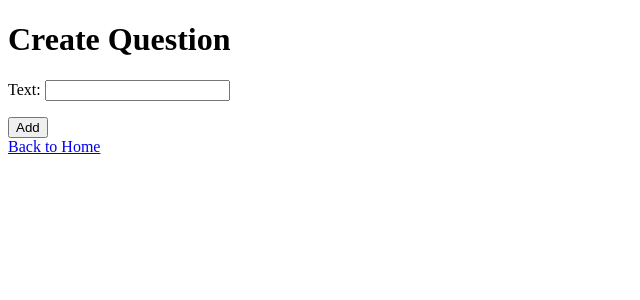
After one commit to jhbeltran01/quizapp, a Django app: page /quiz/create-question/1 in a window 1280 px wide. The commit adds this page. Shown: the top 300 px of the page, without its empty margins (0-640 px from the left). Run offline with Django 4.2, Linux system fonts and the light colour scheme; the visitor is signed in with stand-in values (Sample User, id 1).

Commit message:
implement create question feature

```diff
--- /dev/null
+++ b/project_apps/quiz/forms/CreateQuestionForm.py
@@ -0,0 +1,9 @@
+from django import forms
+
+from ..models import Question
+
+
+class CreateQuestionForm(forms.ModelForm):
+	class Meta:
+		model = Question
+		fields = ('text',)
--- a/project_apps/quiz/models.py
+++ b/project_apps/quiz/models.py
@@ -31,3 +31,16 @@ class Test(models.Model):
 
 	def __str__(self):
 		return self.text
+
+
+
+class Question(models.Model):
+	tests = models.ManyToManyField(Test)
+	text = models.CharField(max_length=500)
+	# correct_answer = models.IntegerField()
+	created_at = models.DateTimeField(auto_now_add=True)
+	modified_at = models.DateTimeField(auto_now=True)
+
+
+	def __str__(self):
+		return self.text
--- a/project_apps/quiz/urls.py
+++ b/project_apps/quiz/urls.py
@@ -7,7 +7,7 @@ from .views.RedirectToUpdateStudentDataOrJoinRoomView import RedirectToUpdateStu
 from .views.UpdateStudentIdAndCourseView import UpdateStudentIdAndCourseView
 from .views.TestListView import TestListView
 from .views.CreateTestView import CreateTestView
-from .views.CreateChoiceView import CreateChoiceView
+from .views.CreateQuestionView import CreateQuestionView
 
 app_name = 'quiz'
 
@@ -19,5 +19,5 @@ urlpatterns = [
 	path('fill-user-data/<str:pk>', UpdateStudentIdAndCourseView.as_view(), name='fill-student-data'),
 	path('created-tests/<int:room_id>/', TestListView.as_view(), name='test-list'),
 	path('create-new-test/<int:pk>', CreateTestView.as_view(), name='create-test'),
-	path('add-choices/<int:pk>', CreateChoiceView.as_view(), name='create-choice')
+	path('create-question/<int:pk>', CreateQuestionView.as_view(), name='create-question')
 ]
--- /dev/null
+++ b/project_apps/quiz/views/CreateQuestionView.py
@@ -0,0 +1,22 @@
+from django.views import generic
+from django.contrib.auth.mixins import LoginRequiredMixin
+from django.http import HttpResponseRedirect
+from django.urls import reverse
+
+from ..models import Question
+from ..forms.CreateQuestionForm import CreateQuestionForm
+
+class CreateQuestionView(LoginRequiredMixin, generic.CreateView):
+	model = Question
+	form_class = CreateQuestionForm
+	template_name = 'quiz/create-question.html'
+
+
+	def form_valid(self, form):
+		new_question = form.save()
+		self.question_id = new_question.id
+		return self.get_success_url()
+
+
+	def get_success_url(self):
+		return HttpResponseRedirect(reverse('quiz:create-choices', args=(self.question_id,)))
--- /dev/null
+++ b/templates/quiz/create-question.html
@@ -0,0 +1,10 @@
+{% extends '../layouts/base.html' %}
+<span></span>
+{% block content %}
+<h1>Create Question</h1>
+<form action="" method="post">
+  {% csrf_token %} {{ form.as_p }}
+  <input type="submit" value="Add" />
+</form>
+<a href="{% url 'quiz:home' %}">Back to Home</a>
+{% endblock content %}
--- a/templates/quiz/test-list.html
+++ b/templates/quiz/test-list.html
@@ -13,7 +13,7 @@
   <ul>
     {% for test in test_list %}
     <li>
-      <a href="">{{ test.text }}</a>
+      <a href="{% url 'quiz:create-question' test.id %}">{{ test.text }}</a>
     </li>
     {% endfor %}
   </ul>
```
Also changed, not shown: project_apps/quiz/migrations/0012_question.py (added), project_apps/quiz/migrations/0013_remove_question_correct_answer.py (added).
